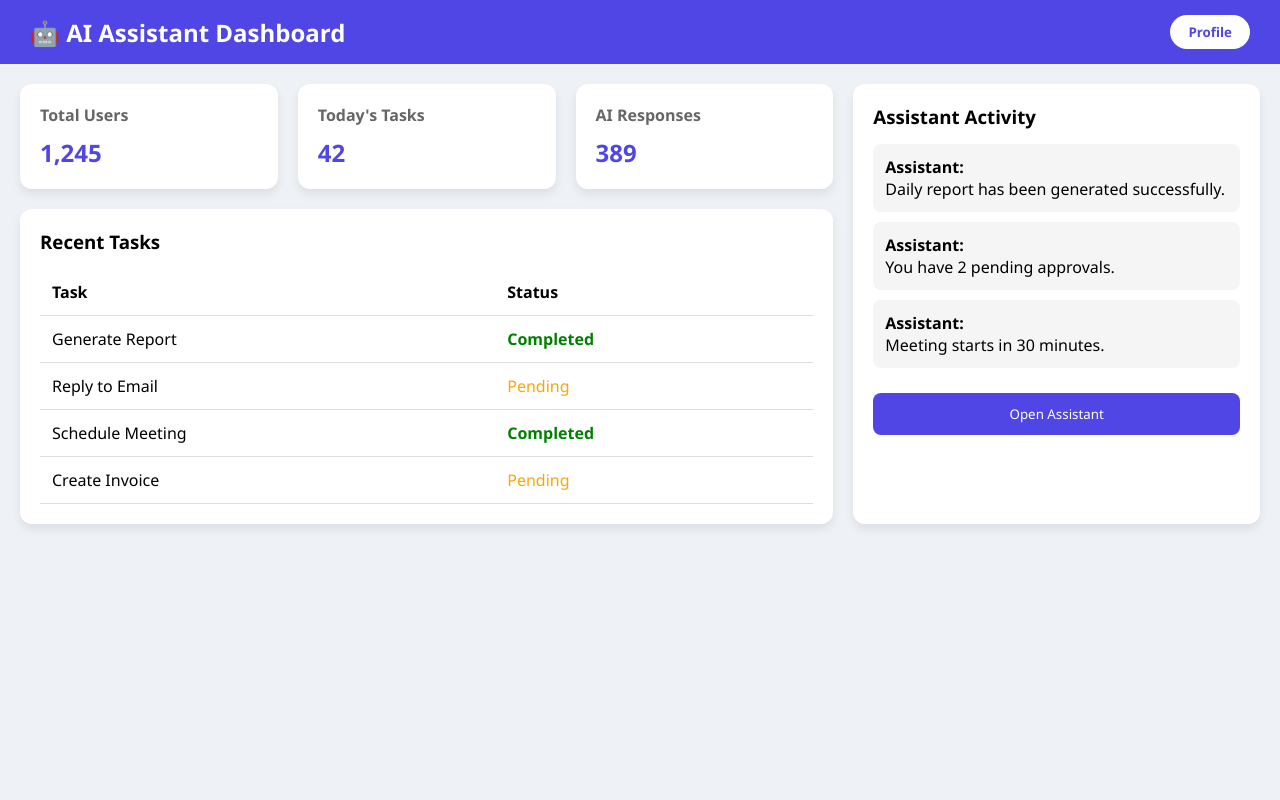
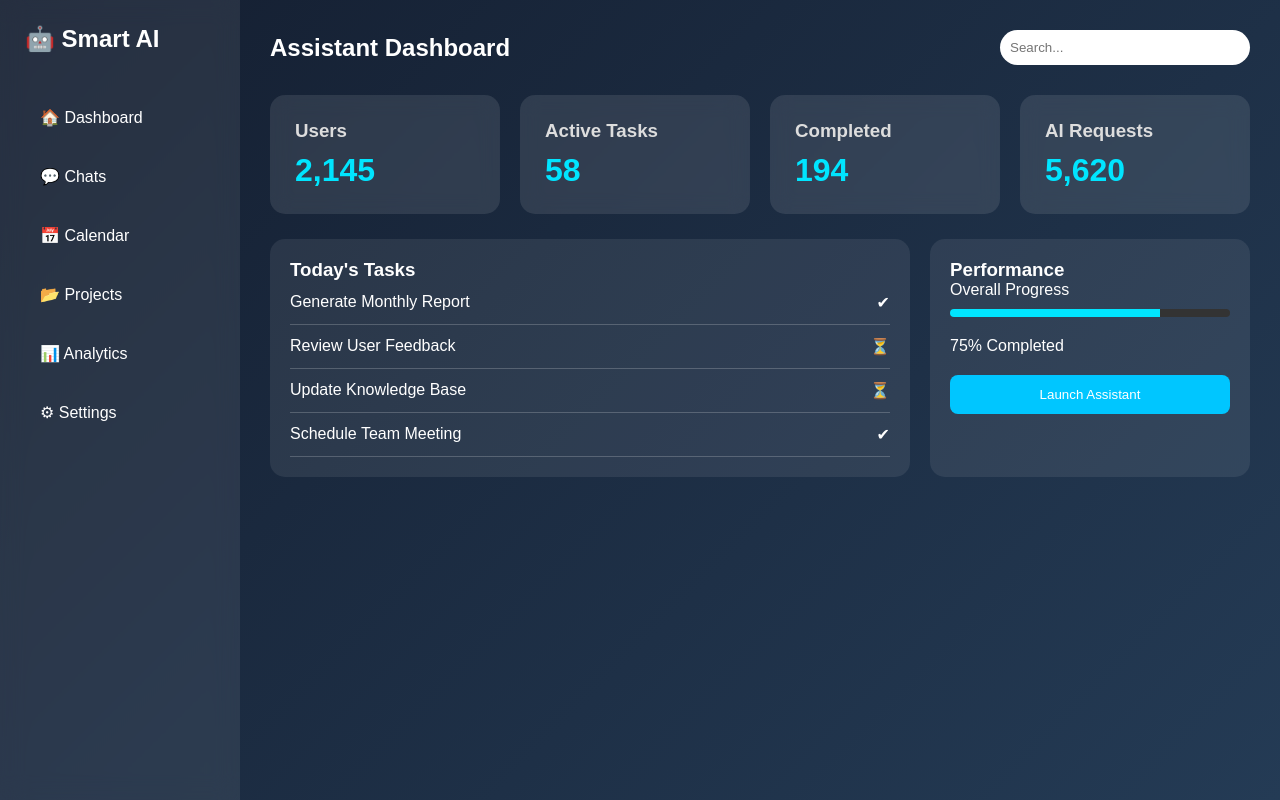
Before and after one commit to savita-ghatte/FYA_DoctorPatientManagement_Team5, a website: page adsahbaord.html in a window 1280 px wide. Drawn offline with Linux system fonts and the light colour scheme.

Commit message:
Revamp Assistant Dashboard layout and styles

```diff
--- a/adsahbaord.html
+++ b/adsahbaord.html
@@ -3,238 +3,268 @@
 <head>
 <meta charset="UTF-8">
 <meta name="viewport" content="width=device-width, initial-scale=1.0">
-<title>Assistant Dashboard</title>
+<title>Smart Assistant Dashboard</title>
 
 <style>
 *{
     margin:0;
     padding:0;
     box-sizing:border-box;
-    font-family:Segoe UI, sans-serif;
+    font-family:Arial, Helvetica, sans-serif;
 }
 
 body{
-    background:#eef2f7;
+    background:linear-gradient(135deg,#141E30,#243B55);
+    color:white;
+    min-height:100vh;
 }
 
-/* Navbar */
-.navbar{
-    background:#4f46e5;
-    color:white;
-    padding:15px 30px;
+.container{
+    display:flex;
+}
+
+/* Sidebar */
+
+.sidebar{
+    width:240px;
+    height:100vh;
+    background:rgba(255,255,255,0.08);
+    backdrop-filter:blur(12px);
+    padding:25px;
+}
+
+.logo{
+    font-size:24px;
+    font-weight:bold;
+    margin-bottom:40px;
+}
+
+.menu{
+    list-style:none;
+}
+
+.menu li{
+    padding:15px;
+    margin-bottom:10px;
+    border-radius:10px;
+    cursor:pointer;
+    transition:.3s;
+}
+
+.menu li:hover{
+    background:#00c6ff;
+}
+
+/* Main */
+
+.main{
+    flex:1;
+    padding:30px;
+}
+
+.header{
     display:flex;
     justify-content:space-between;
     align-items:center;
+    margin-bottom:30px;
 }
 
-.navbar h2{
-    font-size:24px;
+.search{
+    padding:10px;
+    width:250px;
+    border:none;
+    border-radius:25px;
 }
 
-.navbar button{
-    background:white;
-    color:#4f46e5;
-    border:none;
-    padding:8px 18px;
-    border-radius:20px;
-    cursor:pointer;
-    font-weight:bold;
+.cards{
+    display:grid;
+    grid-template-columns:repeat(4,1fr);
+    gap:20px;
 }
 
-/* Layout */
-.container{
+.card{
+    background:rgba(255,255,255,.1);
+    backdrop-filter:blur(10px);
+    padding:25px;
+    border-radius:15px;
+}
+
+.card h3{
+    color:#ddd;
+}
+
+.card h1{
+    margin-top:10px;
+    color:#00e5ff;
+}
+
+/* Dashboard */
+
+.dashboard{
     display:grid;
     grid-template-columns:2fr 1fr;
     gap:20px;
-    padding:20px;
+    margin-top:25px;
 }
 
-/* Cards */
-.stats{
-    display:grid;
-    grid-template-columns:repeat(3,1fr);
-    gap:20px;
-    margin-bottom:20px;
+.panel{
+    background:rgba(255,255,255,.08);
+    padding:20px;
+    border-radius:15px;
 }
 
-.card{
-    background:white;
-    padding:20px;
-    border-radius:12px;
-    box-shadow:0 5px 10px rgba(0,0,0,.08);
+.task{
+    display:flex;
+    justify-content:space-between;
+    padding:12px 0;
+    border-bottom:1px solid rgba(255,255,255,.2);
 }
 
-.card h4{
-    color:#666;
-    margin-bottom:10px;
+.progress{
+    height:8px;
+    background:#333;
+    border-radius:10px;
+    overflow:hidden;
+    margin:10px 0 20px;
 }
 
-.card h2{
-    color:#4f46e5;
+.progress span{
+    display:block;
+    width:75%;
+    height:100%;
+    background:#00e5ff;
 }
 
-/* Task Table */
-.tasks{
-    background:white;
-    border-radius:12px;
-    padding:20px;
-    box-shadow:0 5px 10px rgba(0,0,0,.08);
+button{
+    width:100%;
+    padding:12px;
+    background:#00c6ff;
+    color:white;
+    border:none;
+    border-radius:8px;
+    cursor:pointer;
+    margin-top:20px;
 }
 
-table{
-    width:100%;
-    border-collapse:collapse;
-    margin-top:15px;
+button:hover{
+    background:#0099cc;
 }
 
-th,td{
-    padding:12px;
-    border-bottom:1px solid #ddd;
-    text-align:left;
+@media(max-width:900px){
+
+.cards{
+grid-template-columns:repeat(2,1fr);
 }
 
-.status{
-    color:green;
-    font-weight:bold;
+.dashboard{
+grid-template-columns:1fr;
 }
 
-.pending{
-    color:orange;
+.sidebar{
+display:none;
 }
 
-/* Right Panel */
-.panel{
-    background:white;
-    padding:20px;
-    border-radius:12px;
-    box-shadow:0 5px 10px rgba(0,0,0,.08);
 }
 
-.panel h3{
-    margin-bottom:15px;
-}
-
-.chat{
-    background:#f5f5f5;
-    padding:12px;
-    border-radius:8px;
-    margin:10px 0;
-}
-
-button.action{
-    width:100%;
-    padding:12px;
-    margin-top:15px;
-    border:none;
-    background:#4f46e5;
-    color:white;
-    border-radius:8px;
-    cursor:pointer;
-}
-
-button.action:hover{
-    background:#3730a3;
-}
-
-@media(max-width:768px){
-.container{
-    grid-template-columns:1fr;
-}
-
-.stats{
-    grid-template-columns:1fr;
-}
-}
 </style>
 
 </head>
+
 <body>
-
-<div class="navbar">
-    <h2>🤖 AI Assistant Dashboard</h2>
-    <button>Profile</button>
-</div>
 
 <div class="container">
 
-<div>
+<div class="sidebar">
 
-<div class="stats">
+<div class="logo">🤖 Smart AI</div>
+
+<ul class="menu">
+<li>🏠 Dashboard</li>
+<li>💬 Chats</li>
+<li>📅 Calendar</li>
+<li>📂 Projects</li>
+<li>📊 Analytics</li>
+<li>⚙ Settings</li>
+</ul>
+
+</div>
+
+<div class="main">
+
+<div class="header">
+<h2>Assistant Dashboard</h2>
+<input type="text" class="search" placeholder="Search...">
+</div>
+
+<div class="cards">
 
 <div class="card">
-<h4>Total Users</h4>
-<h2>1,245</h2>
+<h3>Users</h3>
+<h1>2,145</h1>
 </div>
 
 <div class="card">
-<h4>Today's Tasks</h4>
-<h2>42</h2>
+<h3>Active Tasks</h3>
+<h1>58</h1>
 </div>
 
 <div class="card">
-<h4>AI Responses</h4>
-<h2>389</h2>
+<h3>Completed</h3>
+<h1>194</h1>
+</div>
+
+<div class="card">
+<h3>AI Requests</h3>
+<h1>5,620</h1>
 </div>
 
 </div>
 
-<div class="tasks">
+<div class="dashboard">
 
-<h3>Recent Tasks</h3>
+<div class="panel">
 
-<table>
+<h3>Today's Tasks</h3>
 
-<tr>
-<th>Task</th>
-<th>Status</th>
-</tr>
+<div class="task">
+<span>Generate Monthly Report</span>
+<span>✔</span>
+</div>
 
-<tr>
-<td>Generate Report</td>
-<td class="status">Completed</td>
-</tr>
+<div class="task">
+<span>Review User Feedback</span>
+<span>⏳</span>
+</div>
 
-<tr>
-<td>Reply to Email</td>
-<td class="pending">Pending</td>
-</tr>
+<div class="task">
+<span>Update Knowledge Base</span>
+<span>⏳</span>
+</div>
 
-<tr>
-<td>Schedule Meeting</td>
-<td class="status">Completed</td>
-</tr>
-
-<tr>
-<td>Create Invoice</td>
-<td class="pending">Pending</td>
-</tr>
-
-</table>
-
+<div class="task">
+<span>Schedule Team Meeting</span>
+<span>✔</span>
 </div>
 
 </div>
 
 <div class="panel">
 
-<h3>Assistant Activity</h3>
+<h3>Performance</h3>
 
-<div class="chat">
-<strong>Assistant:</strong><br>
-Daily report has been generated successfully.
+<p>Overall Progress</p>
+
+<div class="progress">
+<span></span>
 </div>
 
-<div class="chat">
-<strong>Assistant:</strong><br>
-You have 2 pending approvals.
+<p>75% Completed</p>
+
+<button>Launch Assistant</button>
+
 </div>
 
-<div class="chat">
-<strong>Assistant:</strong><br>
-Meeting starts in 30 minutes.
 </div>
-
-<button class="action">Open Assistant</button>
 
 </div>
 
```
